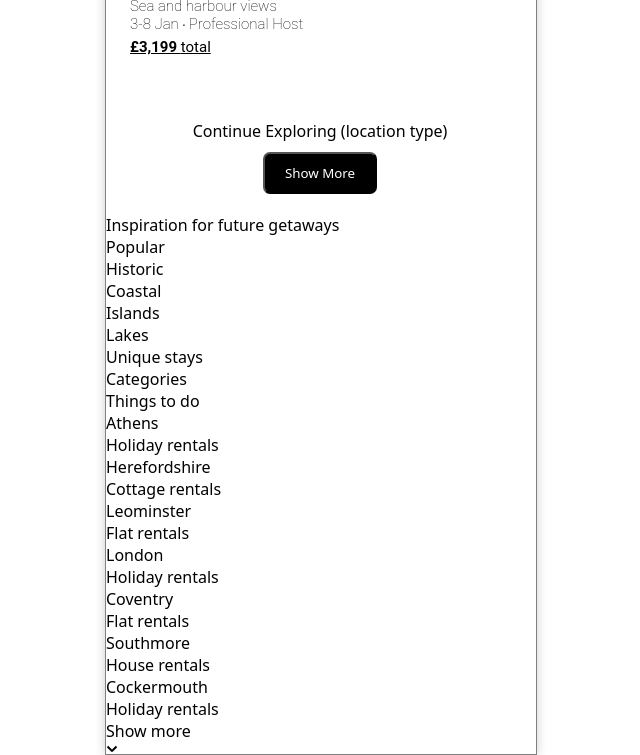
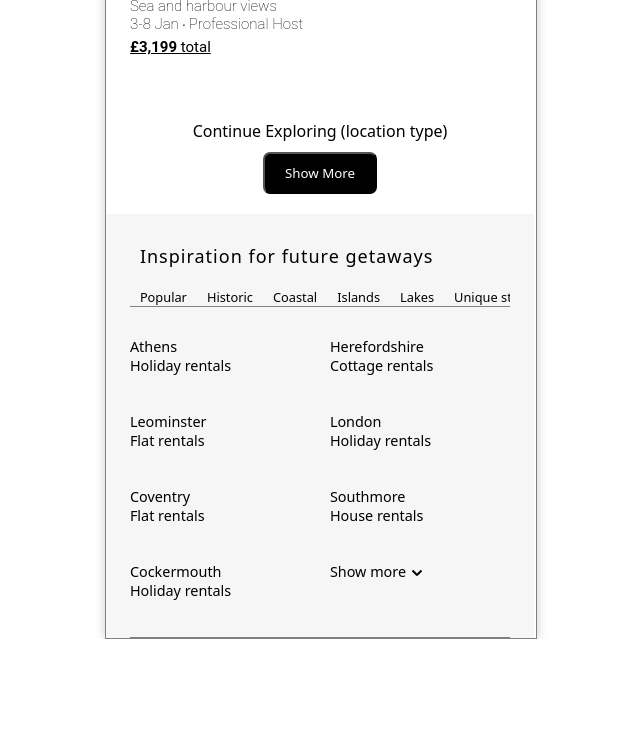
Before and after one commit to RhMoPo/cloned-site, a plain HTML site: page index.html in a window 1280 px wide. Shown: the part 2473-3228 px from the top of the page, without its empty margins (319-959 px from the left). After the commit the page ends 3112 px from the top, so only its background shows below. Drawn offline with Linux system fonts and the light colour scheme.

Commit message:
finished css for inspiration part in footer

```diff
--- a/styles.css
+++ b/styles.css
@@ -249,3 +249,72 @@ body {
         font-family: system-ui, -apple-system, BlinkMacSystemFont, 'Segoe UI', Roboto, Oxygen, Ubuntu, Cantarell, 'Open Sans', 'Helvetica Neue', sans-serif;
         cursor: pointer;
       }
+
+      footer{
+        background-color: rgba(170, 170, 170, 0.1);
+      }
+
+      .inspiration{
+        width: 88.84% ;
+        margin-left: 5.58%;
+
+      }
+      .footer-header{
+        padding-top: 30px;
+        font-weight: 500;
+        font-size: 18px;
+        letter-spacing: 1px;
+        border-bottom: #A4A4A4 solid 1 px;
+        margin-left: 10px;
+      }
+
+      .inspo-scrollbar{
+        display: flex;
+        flex-direction: row;
+        overflow-x: auto;
+        white-space: nowrap;
+        margin-bottom: 10px;
+        scroll-behavior: smooth;
+        margin-top: 15px;
+        margin-bottom: 10px;
+        padding-top: 5px;
+        border-bottom: grey solid 0.5px;
+      }
+
+      .inspo-scrollbar-items{
+        margin: 0 10px 0 10px;
+        font-weight: 300;
+        font-size:0.8em;
+      }
+
+      inspo-places-container {
+      display: flex;
+      flex-direction: column;
+      font-size: 0.8em;
+      gap: 1px;
+      }
+
+
+
+      .inspo-loca-type{
+        font-weight: 200;
+      }
+
+      .inspo-places{
+        display: grid;
+        grid-template-columns: 200px 200px ;
+        grid-template-rows: 75px 75px 75px 75px;
+        margin-top: 30px;
+        font-size: 0.9em;
+        border-bottom: grey solid 0.5px;
+
+      }
+      .show-more-2{
+        display: flex;
+      }
+
+
+      .arrow{
+        margin-left: 5px;
+        margin-top: 4px;
+      }
```
